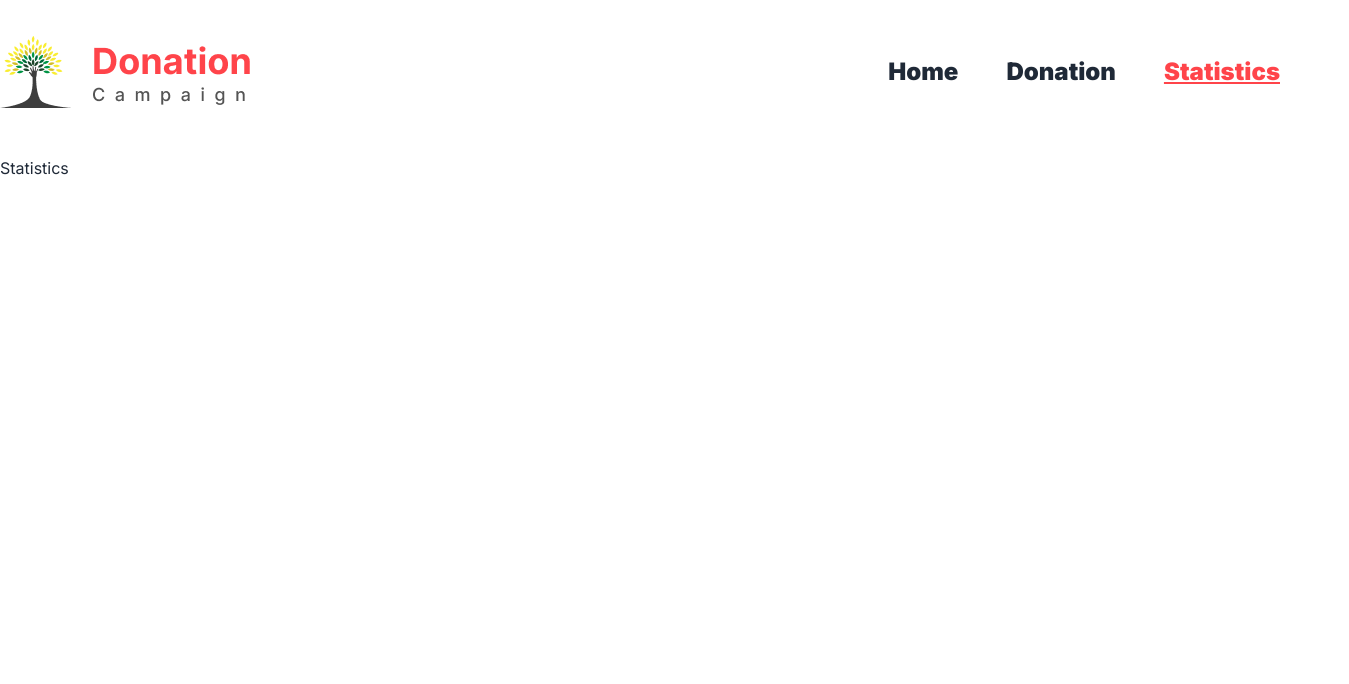
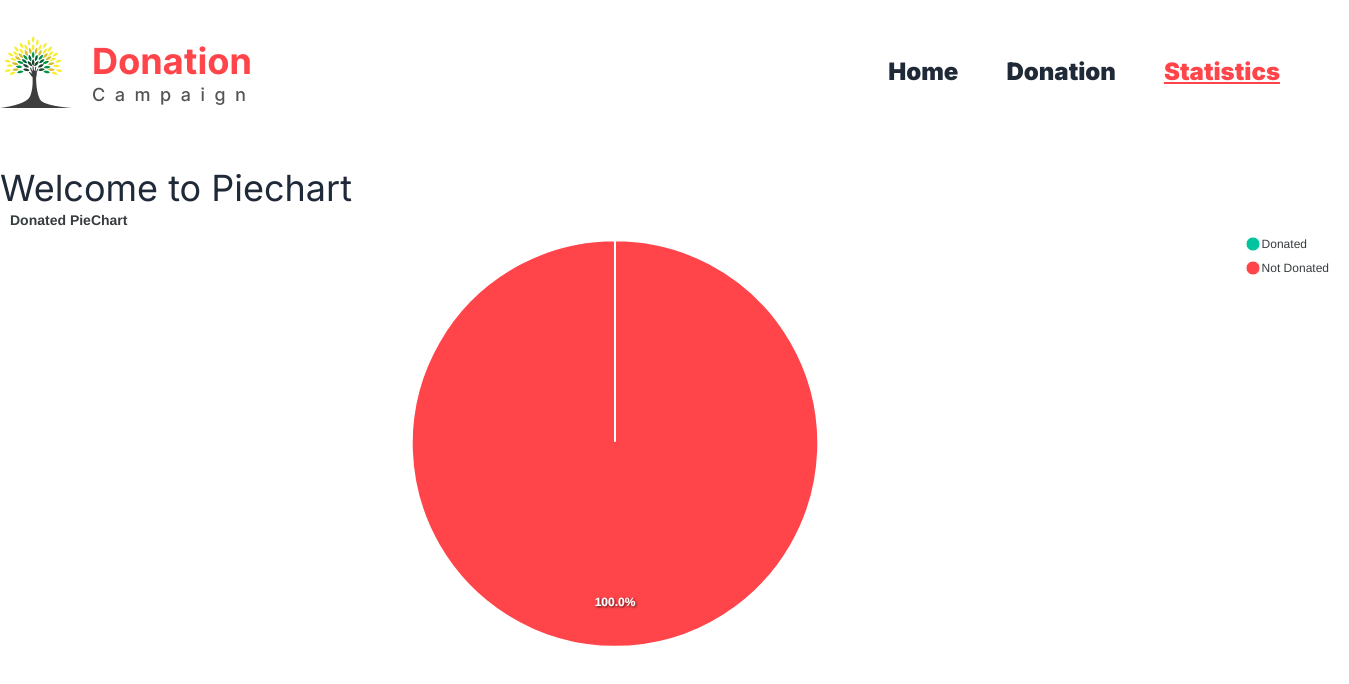
Before and after one commit to NFRIDOY/donation-campaign, a React (Vite) app: page /statistics in a window 1280 px wide. Shown: the top 684 px of the page, 1349 px wide, since content can reach past the window. Built offline with nearby package versions, Linux system fonts and the light colour scheme.

Commit message:
apex pie Chart done

```diff
--- a/package.json
+++ b/package.json
@@ -10,11 +10,13 @@
     "preview": "vite preview"
   },
   "dependencies": {
+    "apexcharts": "^3.42.0",
     "chart.js": "^4.4.0",
     "localforage": "^1.10.0",
     "match-sorter": "^6.3.1",
     "prop-types": "^15.8.1",
     "react": "^18.2.0",
+    "react-apexcharts": "^1.4.1",
     "react-dom": "^18.2.0",
     "react-router-dom": "^6.16.0",
     "react-toastify": "^9.1.3",
--- /dev/null
+++ b/src/components/PiChart/Pie.jsx
@@ -0,0 +1,44 @@
+// please install npm install react-apexcharts apexcharts
+import React, { useState, useEffect, useContext } from "react";
+import Chart from "react-apexcharts";
+import { DonationContext } from "../../Layout/MainLayout";
+function Piechart() {
+    const [allDonations, setAllDonations] = useContext(DonationContext)
+    useEffect(() => {
+        const Donated = JSON.parse(localStorage.getItem("Donated"))
+        if(Donated) {
+            setAllDonations(Donated)
+        }
+        else {
+            console.log("Data Not Found");
+        }
+
+    }, []);
+
+    return (
+        <React.Fragment>
+            <div className="container-fluid mb-3">
+                <h3 className="mt-3 text-4xl">Welcome to Piechart </h3>
+                <Chart
+                    type="pie"
+                    width={1349}
+                    height={450}
+
+                    series={[allDonations.length, 12 - allDonations.length]}
+
+                    options={{
+                        title: {
+                            text: "Donated PieChart"
+                        },
+                        noData: { text: "Empty Data" },
+                        colors:["#00C49F","#FF444A"],
+                        labels: ["Donated", "Not Donated"]
+
+                    }}
+                >
+                </Chart>
+            </div>
+        </React.Fragment>
+    );
+}
+export default Piechart;
--- a/src/pages/statistics/Statistics.jsx
+++ b/src/pages/statistics/Statistics.jsx
@@ -1,7 +1,9 @@
-
+import Pie from '../../components/PiChart/Pie'
 
 export default function Statistics() {
   return (
-    <div>Statistics</div>
+    <div className='h-[80%]'>
+      <Pie></Pie>
+    </div>
   )
 }
```
Also changed, not shown: 1 other file (tests, documents, lock files or other folders).
